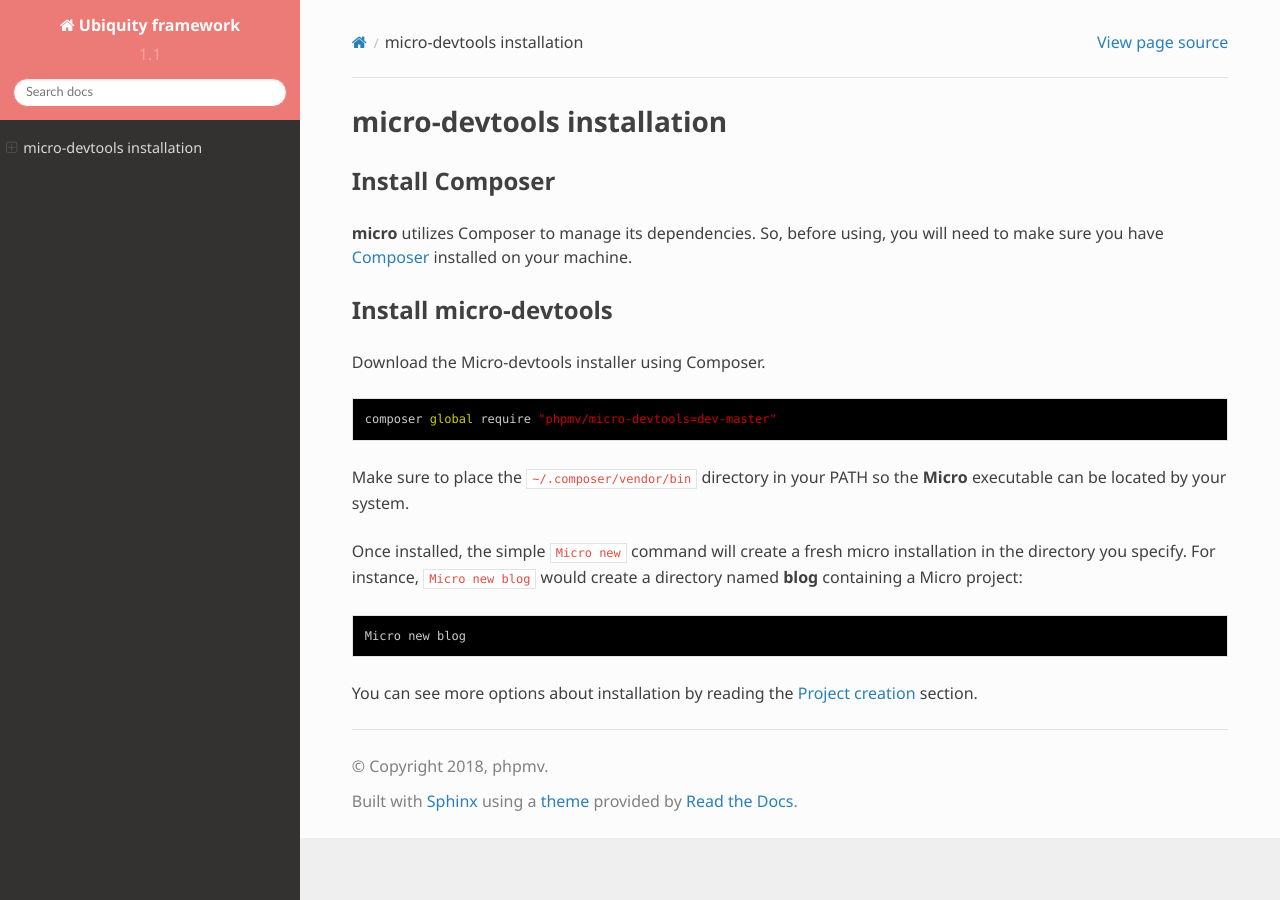
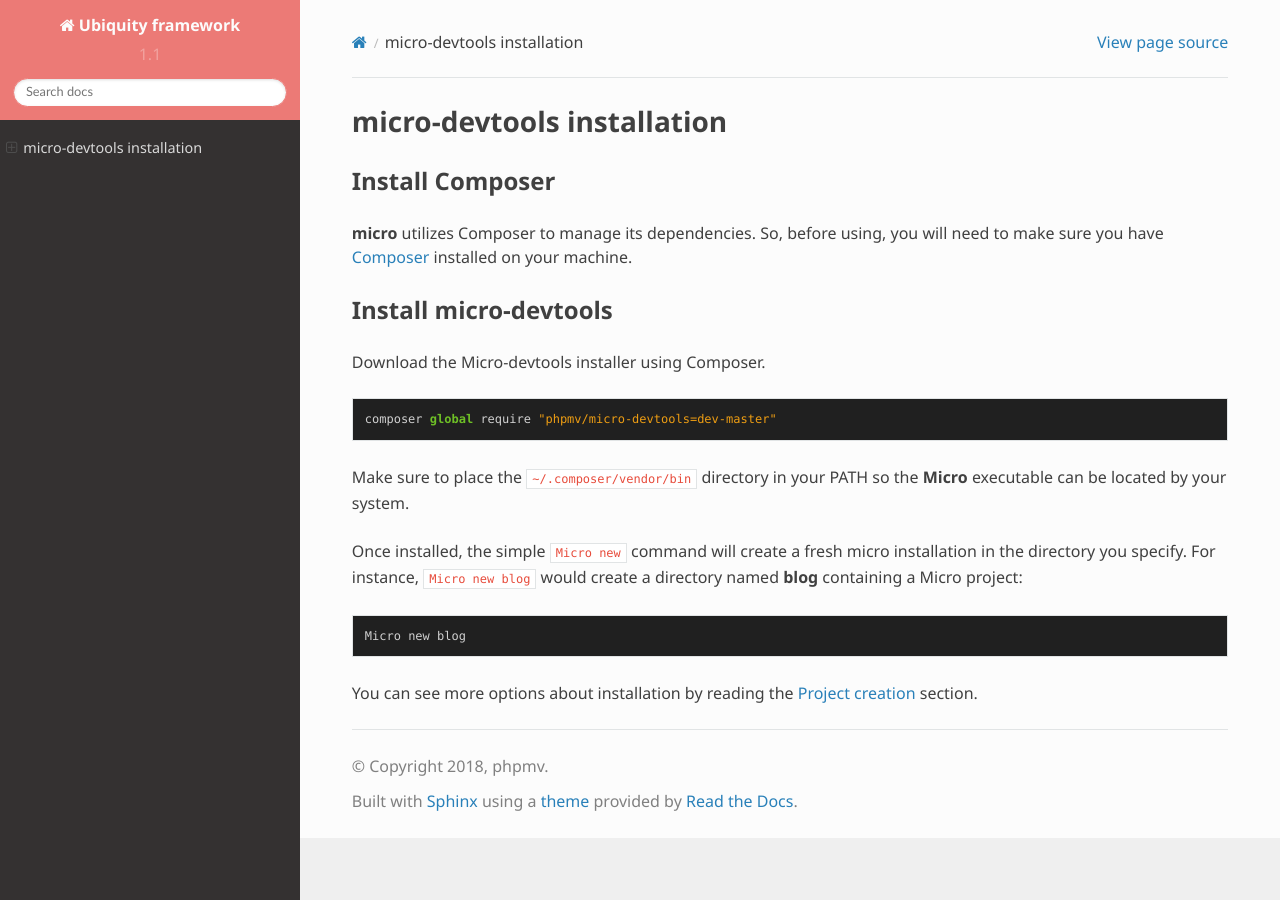
Before and after one commit to phpMv/ubiquity, a Sphinx documentation site: the page built from docs/install.rst, in a window 1280 px wide. Built offline with Sphinx 7.4.7 and the Read the Docs theme 2.0.0, drawn with Linux system fonts in a browser that asks for light colours.

Commit message:
doc native + layout

```diff
--- /dev/null
+++ b/docs/_static/layout.html
@@ -0,0 +1,5 @@
+{# layout.html #}
+{# Import the theme's layout. #}
+{% extends "!layout.html" %}
+
+{% set css_files = css_files + ['_static/pygments.css'] %}
--- a/docs/conf.py
+++ b/docs/conf.py
@@ -72,6 +72,7 @@
 exclude_patterns = ['_build', 'Thumbs.db', '.DS_Store']
 
 # The name of the Pygments (syntax highlighting) style to use.
+pygments_style = 'native'
 
 # If true, `todo` and `todoList` produce output, else they produce nothing.
 todo_include_todos = False
@@ -83,7 +84,6 @@
 # a list of builtin themes.
 #
 html_theme = 'sphinx_rtd_theme'
-pygments_style = 'vim'
 
 # Theme options are theme-specific and customize the look and feel of a theme
 # further.  For a list of options available for each theme, see the
```
